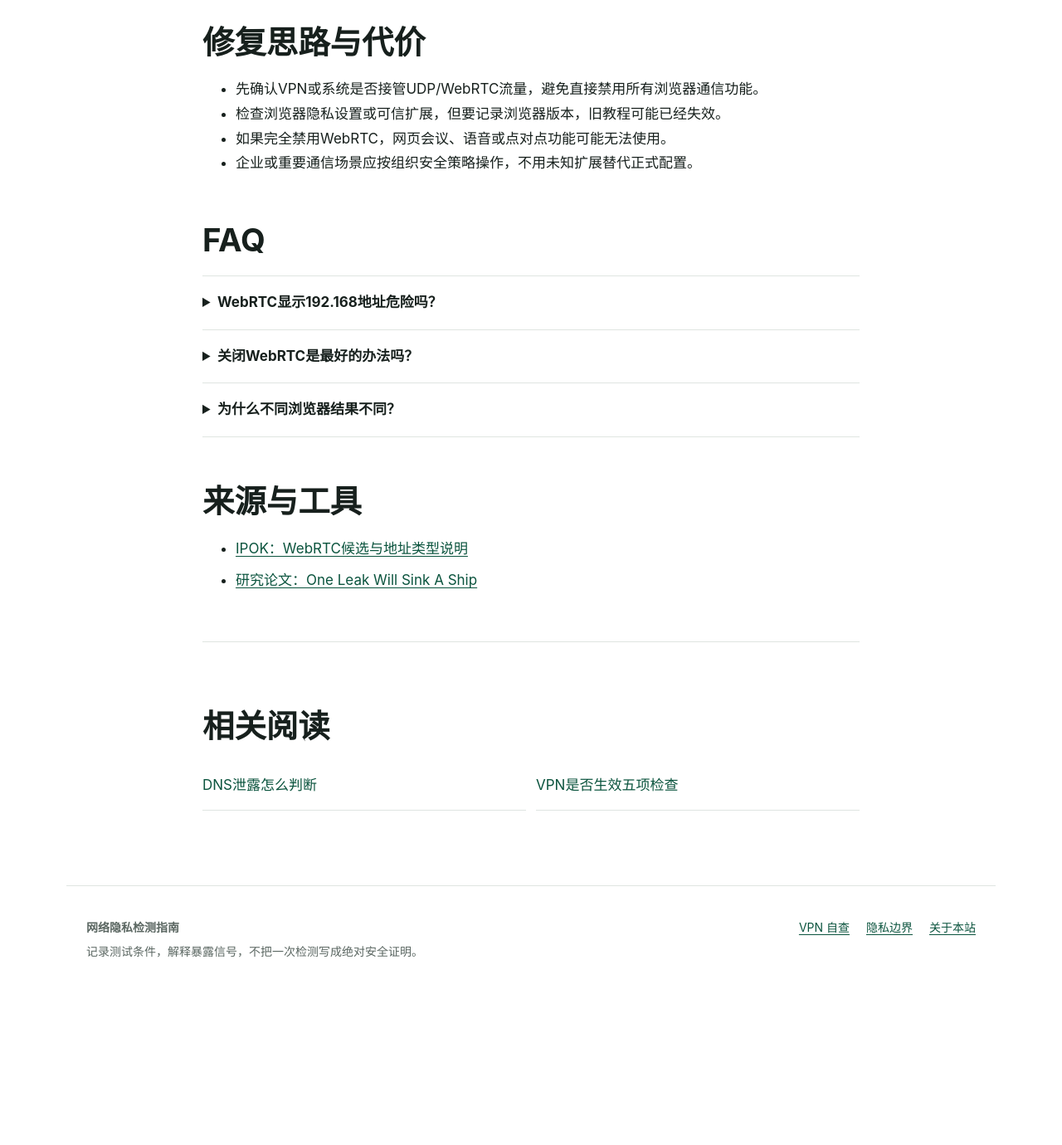
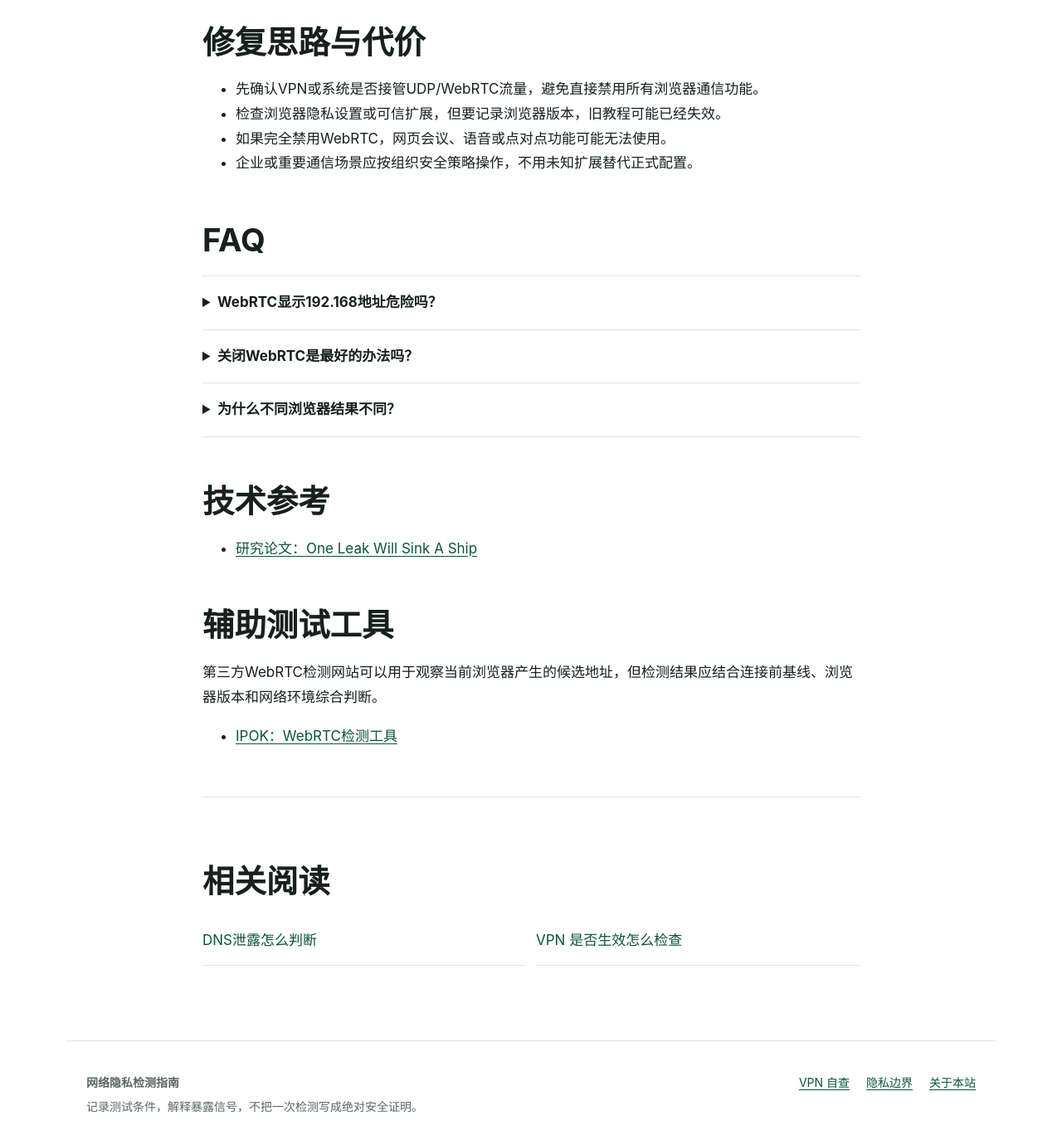
Before and after one commit to ximenshu2/ximenshu2.github.io, a Jekyll site: the page built from leak/webrtc-ip-leak-guide/index.html, in a window 1280 px wide and 1400 px high, scrolled down 1431 px. Shown: the top 1380 px of the window at 83% size. Built offline with Jekyll 4.4.1, drawn with Linux system fonts in a browser that asks for light colours; before the commit the page ends 2644 px from its top, so only the background shows below that; some of the changed text lies outside the part shown.

Commit message:
Update index.html

```diff
--- a/leak/webrtc-ip-leak-guide/index.html
+++ b/leak/webrtc-ip-leak-guide/index.html
@@ -135,18 +135,26 @@
     </details>
   </div>
 
-  <h2>来源与工具</h2>
+  <h2>技术参考</h2>
+
+  <ul class="source-list">
+    <li>
+      <a href="https://arxiv.org/abs/1709.05395">
+        研究论文：One Leak Will Sink A Ship
+      </a>
+    </li>
+  </ul>
+
+  <h2>辅助测试工具</h2>
+
+  <p>
+    第三方WebRTC检测网站可以用于观察当前浏览器产生的候选地址，但检测结果应结合连接前基线、浏览器版本和网络环境综合判断。
+  </p>
 
   <ul class="source-list">
     <li>
       <a href="https://www.ipok.cc/zh/tools/webrtc/">
-        IPOK：WebRTC候选与地址类型说明
-      </a>
-    </li>
-
-    <li>
-      <a href="https://arxiv.org/abs/1709.05395">
-        研究论文：One Leak Will Sink A Ship
+        IPOK：WebRTC检测工具
       </a>
     </li>
   </ul>
@@ -160,7 +168,7 @@
       </a>
 
       <a href="{{ '/check/is-vpn-working/' | relative_url }}">
-        VPN是否生效五项检查
+        VPN 是否生效怎么检查
       </a>
     </div>
   </div>
```
Also changed, not shown: other parts of leak/webrtc-ip-leak-guide/index.html (+2 -2 lines).
